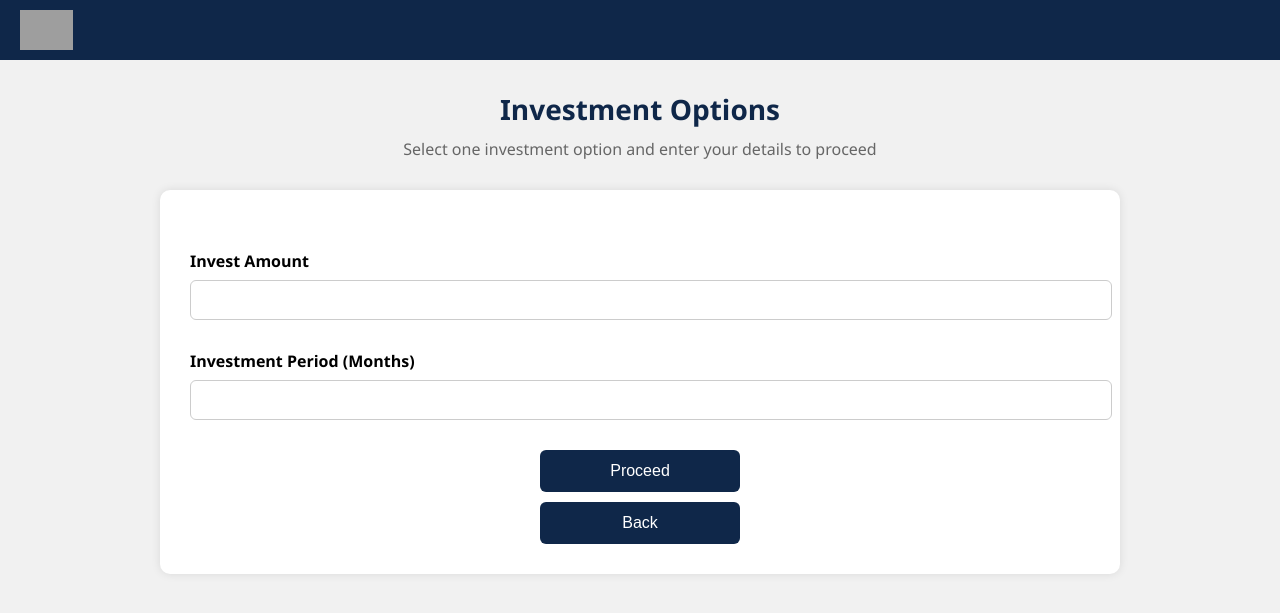
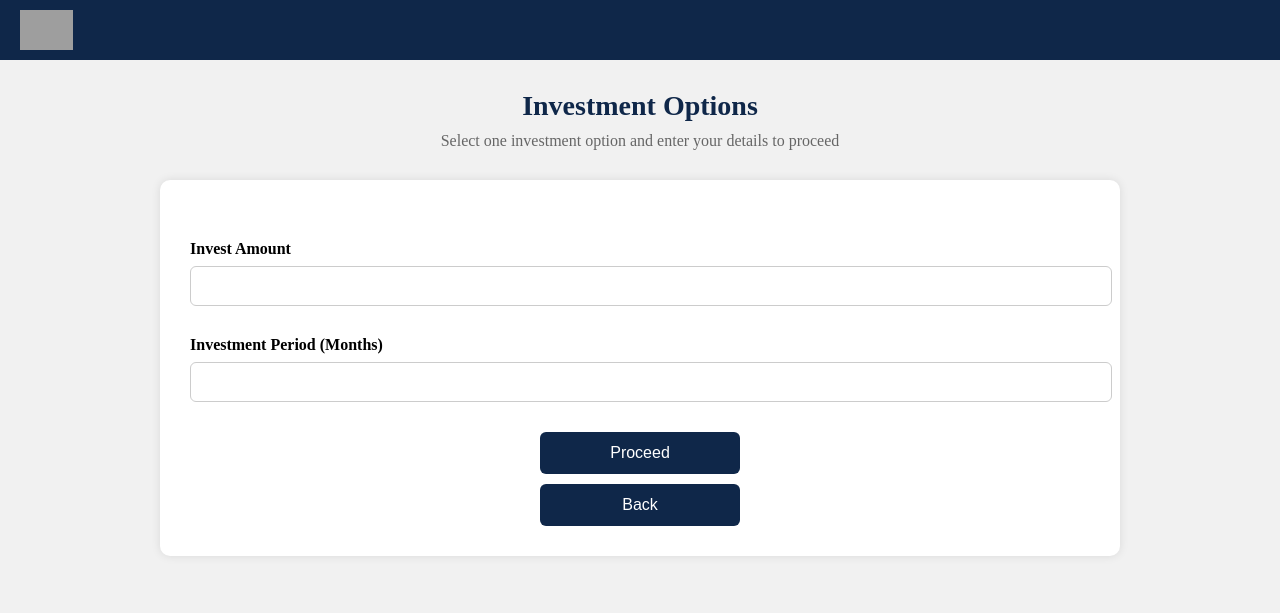
Before and after one commit to AlifKhan24/CSE471-Project, a Flask app: page /invest in a window 1280 px wide. Shown: the top 613 px of the page. Run offline with Flask 3, Linux system fonts and the light colour scheme; data that the repository does not hold is empty; grey boxes are pictures that could not be loaded.

Commit message:
Update investments.html

```diff
--- a/templates/investments.html
+++ b/templates/investments.html
@@ -8,7 +8,7 @@
     body {
       margin: 0;
       padding: 0;
-      font-family: 'Segoe UI', sans-serif;
+      font-family: playfair display;
       background: #f1f1f1;
     }
 
@@ -177,7 +177,7 @@
     }
 
     function goBack() {
-      window.history.back();
+      window.location.href = "/home";
     }
 
     // Fetch investment options from backend
```
